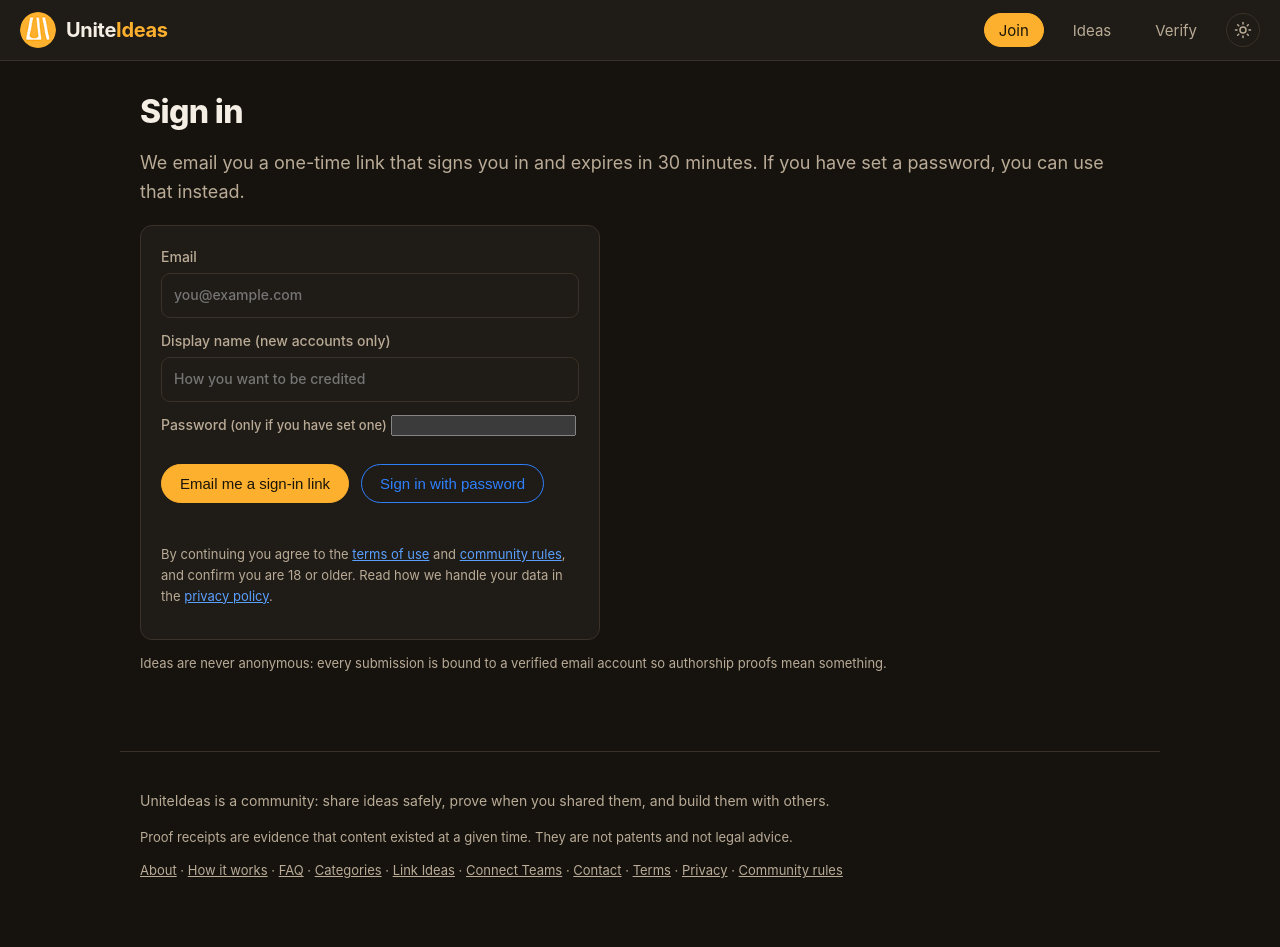
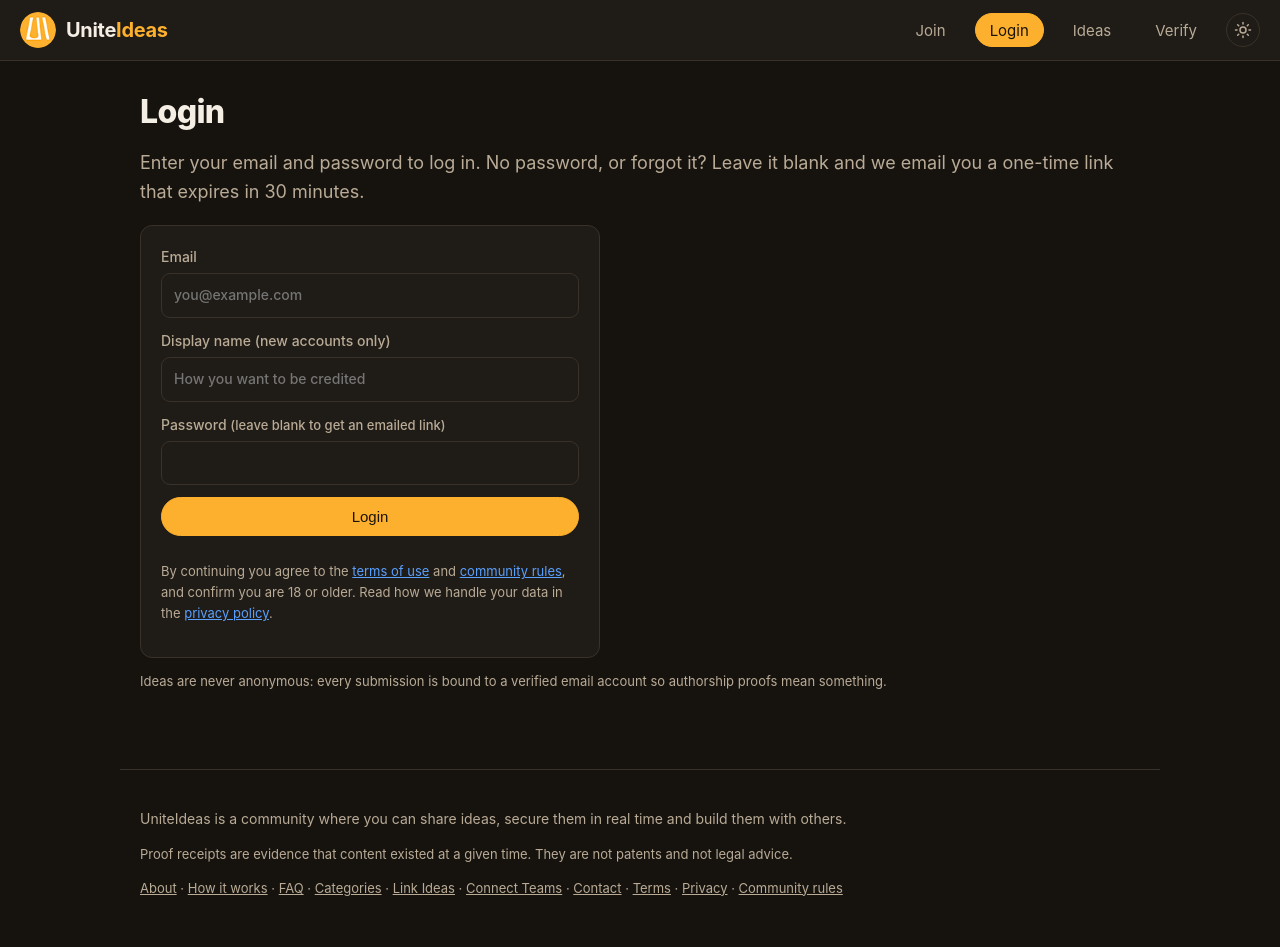
Before and after one commit to den-kom/uniteideas, a FastAPI app: page /login in a window 1280 px wide. Before the commit the page ends 878 px from the top, so only its background shows below. Run offline with FastAPI, Linux system fonts and the light colour scheme; parts of the project's set-up code (start-up, migrations or seed data) failed here and were passed over.

Commit message:
Login polish: Login nav button, single login button, styled password box, footer text, glow -20% for top ideas
Co-Authored-By: Claude Sonnet 5.5 <noreply@anthropic.com>
Claude-Session: https://claude.ai/code/session_01GiSaZ6rTsCbAWrd6UrC56N

```diff
--- a/app/routes/auth.py
+++ b/app/routes/auth.py
@@ -40,8 +40,11 @@ def login_request(
     request: Request,
     email: str = Form(...),
     display_name: str = Form(default=""),
+    password: str = Form(default=""),
     db: Session = Depends(get_db),
 ):
+    if password:  # one button: a password means "log in with it", blank means "email me a link"
+        return login_password(request, email=email, password=password, db=db)
     settings = get_settings()
     clean_email = email.strip().lower()
     if "@" not in clean_email or len(clean_email) < 5:
--- a/app/static/styles.css
+++ b/app/static/styles.css
@@ -193,7 +193,7 @@ button.link:hover { color: var(--ink); text-decoration: underline; }
 
 /* ---------- forms ---------- */
 label { display: block; font-size: 14px; font-weight: 500; color: var(--muted); }
-input[type="text"], input[type="email"], input[type="number"], select, textarea {
+input[type="text"], input[type="email"], input[type="password"], input[type="number"], select, textarea {
   width: 100%;
   margin-top: 5px;
   padding: 10px 12px;
@@ -374,13 +374,13 @@ h2 { font-weight: 700; letter-spacing: -0.01em; }
 [data-theme="light"] .bulb-light { display: block; }
 .idea-card.top-glow {
   border-color: rgba(255, 214, 120, .55);
-  background: radial-gradient(120% 140% at 8% 50%, rgba(255, 200, 90, .16), var(--card) 60%);
-  box-shadow: 0 0 0 1px rgba(255, 214, 120, .4), 0 0 36px 6px rgba(255, 190, 70, .30), 0 0 90px 18px rgba(255, 170, 40, .14);
+  background: radial-gradient(120% 140% at 8% 50%, rgba(255, 200, 90, .13), var(--card) 60%);
+  box-shadow: 0 0 0 1px rgba(255, 214, 120, .32), 0 0 36px 6px rgba(255, 190, 70, .24), 0 0 90px 18px rgba(255, 170, 40, .11);
 }
 [data-theme="light"] .idea-card.top-glow {
   border-color: rgba(214, 168, 20, .55);
   background: var(--card);
-  box-shadow: 0 0 0 1px rgba(214, 168, 20, .4), 0 0 28px 4px rgba(255, 214, 60, .28), 0 0 70px 12px rgba(255, 220, 80, .13);
+  box-shadow: 0 0 0 1px rgba(214, 168, 20, .32), 0 0 28px 4px rgba(255, 214, 60, .22), 0 0 70px 12px rgba(255, 220, 80, .10);
 }
 
 .idea-card h3 { font-size: 18px; line-height: 1.3; margin: 2px 0 4px; }
--- a/app/templates/base.html
+++ b/app/templates/base.html
@@ -39,7 +39,8 @@
     {% if user %}
       <a href="/submit" data-tour="submit"{% if path == '/submit' %} class="active" aria-current="page"{% endif %}>Submit</a>
     {% else %}
-      <a href="/login"{% if path == '/login' %} class="active" aria-current="page"{% endif %}>Join</a>
+      <a href="/login">Join</a>
+      <a href="/login"{% if path == '/login' %} class="active" aria-current="page"{% endif %}>Login</a>
     {% endif %}
     <a href="/ideas" data-tour="ideas"{% if path == '/ideas' or path.startswith('/ideas/') %} class="active" aria-current="page"{% endif %}>Ideas</a>
     <a href="/verify" data-tour="verify"{% if path == '/verify' %} class="active" aria-current="page"{% endif %}>Verify</a>
@@ -80,7 +81,7 @@
 
 <footer class="footer">
   <p>
-    UniteIdeas is a community: share ideas safely, prove when you shared them, and build them with others.
+    UniteIdeas is a community where you can share ideas, secure them in real time and build them with others.
   </p>
   <p class="fine">
     Proof receipts are evidence that content existed at a given time. They are not patents and not legal advice.
--- a/app/templates/login.html
+++ b/app/templates/login.html
@@ -1,11 +1,11 @@
 {% extends "base.html" %}
-{% block title %}Sign in - UniteIdeas{% endblock %}
+{% block title %}Login - UniteIdeas{% endblock %}
 {% block content %}
 
-<h1>Sign in</h1>
+<h1>Login</h1>
 <p class="lede">
-  We email you a one-time link that signs you in and expires in
-  {{ settings.magic_link_ttl_minutes }} minutes. If you have set a password, you can use that instead.
+  Enter your email and password to log in. No password, or forgot it? Leave it blank and we email you a
+  one-time link that expires in {{ settings.magic_link_ttl_minutes }} minutes.
 </p>
 
 <form method="post" action="/login" class="stack form narrow">
@@ -15,13 +15,10 @@
   <label>Display name (new accounts only)
     <input type="text" name="display_name" maxlength="80" placeholder="How you want to be credited" />
   </label>
-  <label>Password <span class="fine">(only if you have set one)</span>
+  <label>Password <span class="fine">(leave blank to get an emailed link)</span>
     <input type="password" name="password" autocomplete="current-password" maxlength="200" />
   </label>
-  <div class="row">
-    <button class="btn">Email me a sign-in link</button>
-    <button class="btn ghost" formaction="/login/password" formnovalidate>Sign in with password</button>
-  </div>
+  <button class="btn">Login</button>
   <p class="fine">
     By continuing you agree to the <a href="/terms">terms of use</a> and
     <a href="/community-rules">community rules</a>, and confirm you are 18 or older.
--- a/scripts/smoke_test.py
+++ b/scripts/smoke_test.py
@@ -611,6 +611,12 @@ def check_tier1() -> None:
             ok = fresh.post("/login/password", data={"email": "pw@example.com", "password": "a-long-password-1"}, follow_redirects=False)
             check("tier1: signing in with the password works", ok.status_code == 303 and "ui_session" in ok.headers.get("set-cookie", ""))
             fresh.cookies.clear()
+            one = fresh.post("/login", data={"email": "pw@example.com", "password": "a-long-password-1"}, follow_redirects=False)
+            check("tier1: the single Login button signs in with a password", one.status_code == 303 and "ui_session" in one.headers.get("set-cookie", ""))
+            fresh.cookies.clear()
+            blank = fresh.post("/login", data={"email": "pw@example.com", "password": ""})
+            check("tier1: the single Login button sends a link when the password is blank", "/auth/verify?token=" in blank.text)
+            fresh.cookies.clear()
             bad = fresh.post("/login/password", data={"email": "pw@example.com", "password": "wrong-wrong-wrong"}, follow_redirects=True)
             check("tier1: a wrong password is refused without saying which part was wrong", "Email or password is not right" in bad.text)
             nouser = fresh.post("/login/password", data={"email": "nobody@example.com", "password": "wrong-wrong-wrong"}, follow_redirects=True)
```
Also changed, not shown: scripts/bulb_designs.py (+11 -6 lines), app/static/bulbs/dark-10.svg, app/static/bulbs/dark-6.svg, app/static/bulbs/dark-7.svg, app/static/bulbs/dark-8.svg, app/static/bulbs/dark-9.svg, app/static/bulbs/light-10.svg, app/static/bulbs/light-6.svg, app/static/bulbs/light-7.svg, app/static/bulbs/light-8.svg, app/static/bulbs/light-9.svg.
